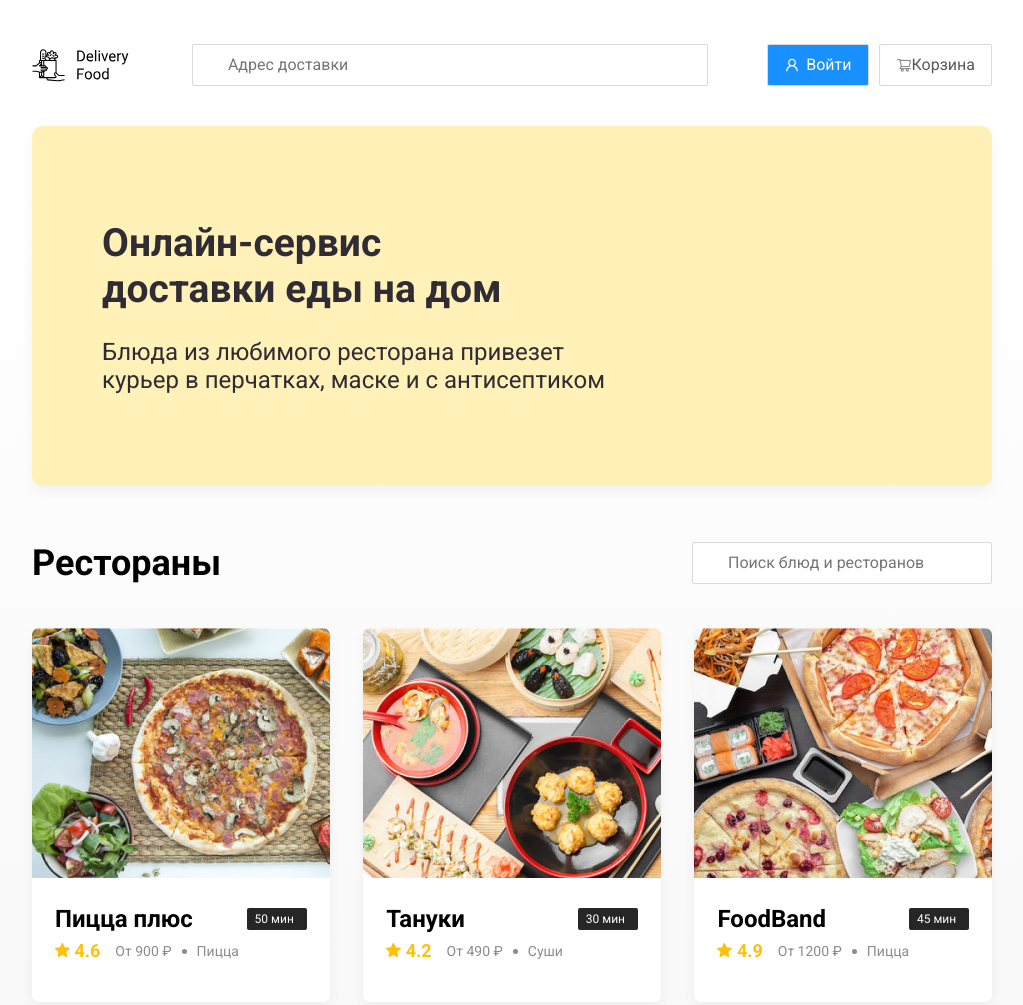
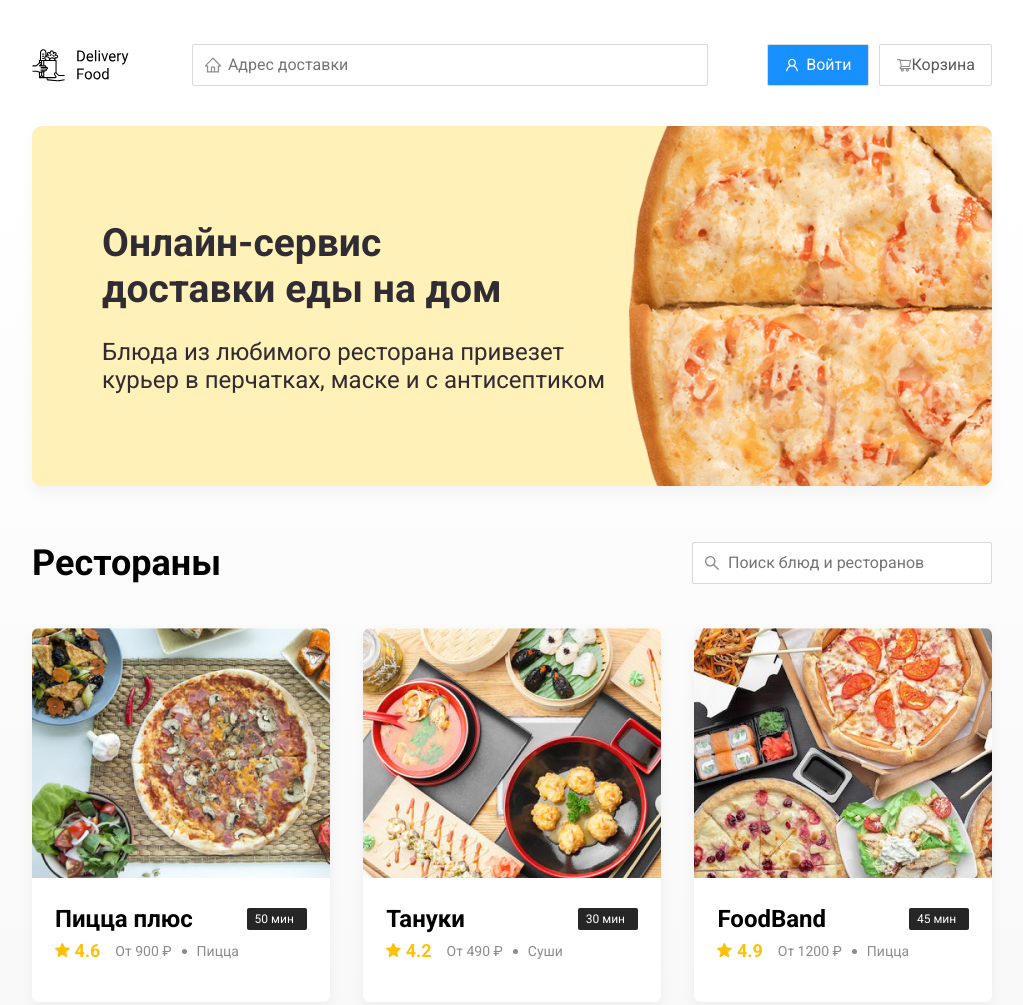
Before and after one commit to kairzw/rest, a plain HTML site: page index.html in a window 1280 px wide. Shown: the top 1005 px of the page, without its empty margins (128-1151 px from the left). Drawn offline with Linux system fonts and the light colour scheme; files whose address does not match are found by name.

Commit message:
Update style.css

```diff
--- a/style.css
+++ b/style.css
@@ -31,10 +31,10 @@ body {
 }
 .input-adress {
     flex: 0.8;
-    background-image: url(../img/home.svg);
+    background-image: url(../home.svg);
 }
 .input-search {
-    background-image: url(../img/search.svg);
+    background-image: url(../search.svg);
     width: 300px;
 }
 .buttons {
@@ -65,7 +65,7 @@ body {
 }
 .banner {
     box-shadow: 0px 7px 12px rgba(158, 158, 163, 0.1);
-    background: #fff1b8 url(../img/banner-pizza1.png);
+    background: #fff1b8 url(../banner-pizza1.png);
     background-repeat: no-repeat;
     background-position: top right -500px;
     border-radius: 10px;
```
